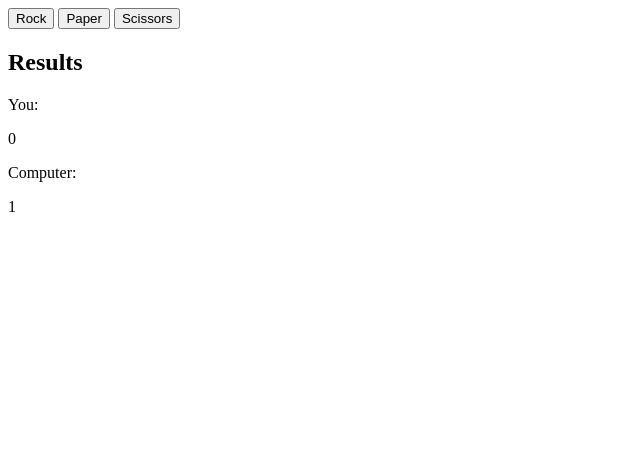
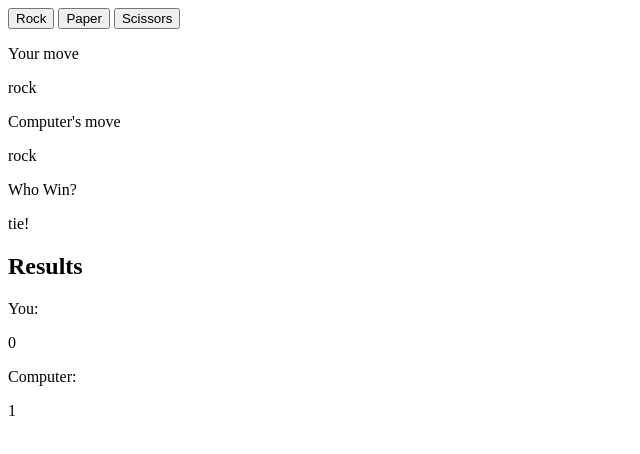
Before and after one commit to wsteo/odin-rock-paper-scissors, a plain HTML site: page index.html in a window 1280 px wide. Both pictures are taken after a click on the button "Rock". Shown: the whole page, without its empty margins (0-640 px from the left). Drawn offline with Linux system fonts and the light colour scheme.

Commit message:
Update round result UI

```diff
--- a/index.html
+++ b/index.html
@@ -12,6 +12,15 @@
     <button id="paperBtn" value="paper">Paper</button>
     <button id="scissorsBtn" value="scissors">Scissors</button>
     <div>
+        <p>Your move</p>
+        <p id="playerSelection"></p>
+        <p>Computer's move</p>
+        <p id="computerSelection"></p>
+        <p>Who Win?</p>
+        <p id="roundResult"></p>
+    </div>
+
+    <div>
         <h2>Results</h2>
         <div>
             <p>You:</p>
--- a/script.js
+++ b/script.js
@@ -22,7 +22,7 @@ function playRound(playerSelection, computerSelection) {
     }
 }
 
-function displayResult(result, playerSelection, computerSelection) {
+function displayRoundResult(result, playerSelection, computerSelection) {
     if (result == "win") {
         return `You ${result}! ${playerSelection} beats ${computerSelection}`;
     }
@@ -67,13 +67,18 @@ function game() {
         button.addEventListener('click', function (e) {
             let playerChoice = this.value;
             playerChoice = playerChoice.toLowerCase();
+            let computerSelection = getComputerChoice();
 
-            let computerSelection = getComputerChoice();
+            document.getElementById("playerSelection").textContent = playerChoice;
+            document.getElementById("computerSelection").textContent = computerSelection;
+
             result = playRound(playerChoice, computerSelection);
             updateScore(result, playerTotalScore, computerTotalScore);
+
             document.getElementById("playerScore").textContent = playerTotalScore;
             document.getElementById("computerScore").textContent = computerTotalScore;
-            console.log(displayResult(result, playerChoice, computerSelection));
+            document.getElementById("roundResult").textContent = displayRoundResult(result, playerChoice, computerSelection);
+
             roundPlayed += 1;
 
             if (roundPlayed == 5)
```
